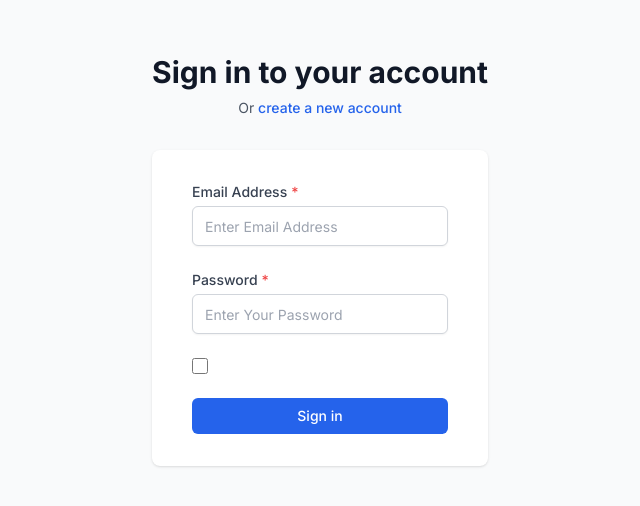
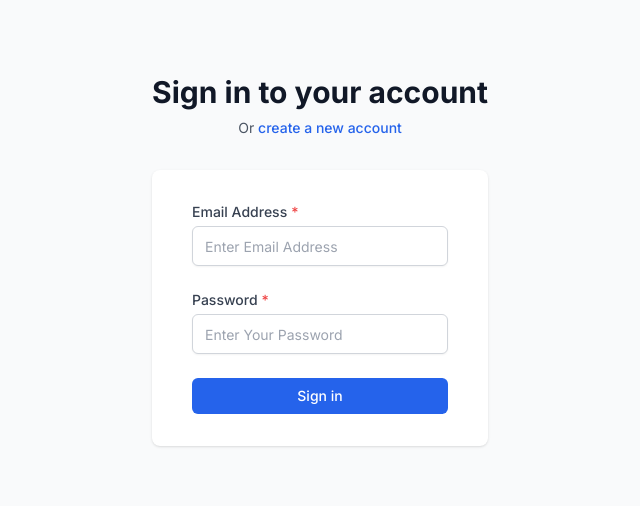
Before and after one commit to jamesnjovu/task_management_system, a React (Vite) app in the folder client/: page /task_management_system/login in a window 1280 px wide. Shown: the part 152-658 px from the top of the page, without its empty margins (320-960 px from the left). Built offline with nearby package versions, Linux system fonts and the light colour scheme.

Commit message:
fix: Remove unused "Remember me" checkbox from Login component

```diff
--- a/client/src/pages/Auth/Login.jsx
+++ b/client/src/pages/Auth/Login.jsx
@@ -81,18 +81,6 @@ const Login = () => {
                             disabled={loading}
                             required
                         />
-
-                        <div className="flex items-center justify-between">
-                            <div className="flex items-center">
-                                <input
-                                    id="remember_me"
-                                    name="remember_me"
-                                    type="checkbox"
-                                    className="h-4 w-4 text-primary-600 focus:ring-primary-500 border-gray-300 rounded"
-                                />
-                            </div>
-                        </div>
-
                         <div>
                             <Button
                                 type="submit"
```
